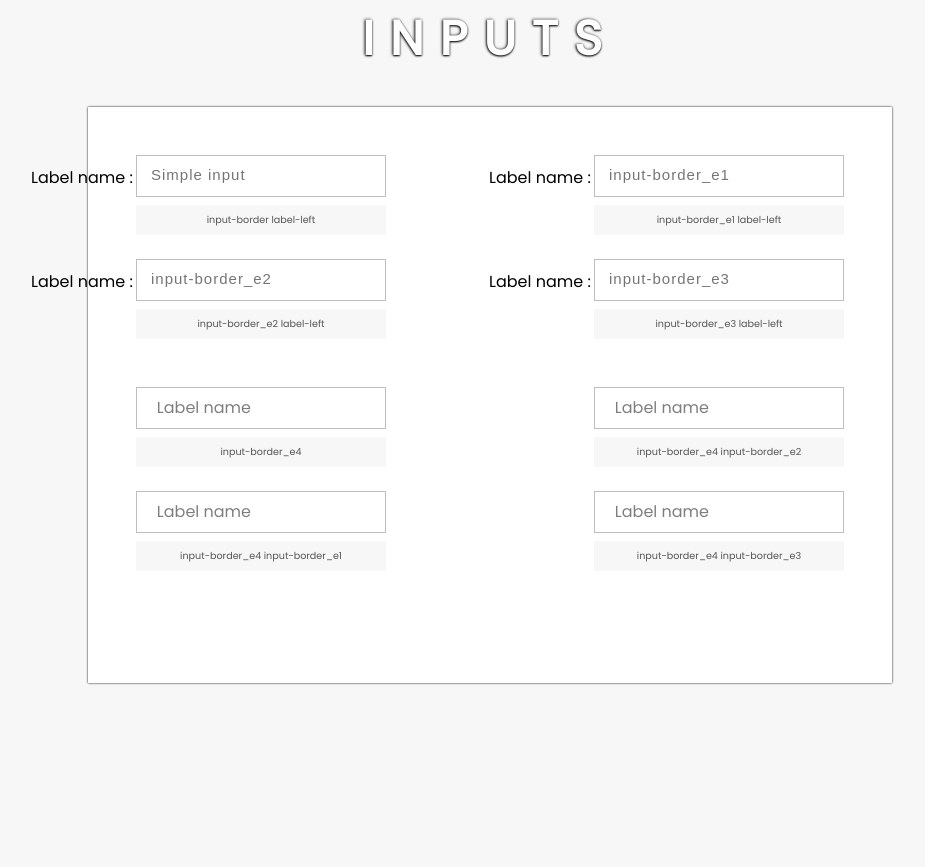
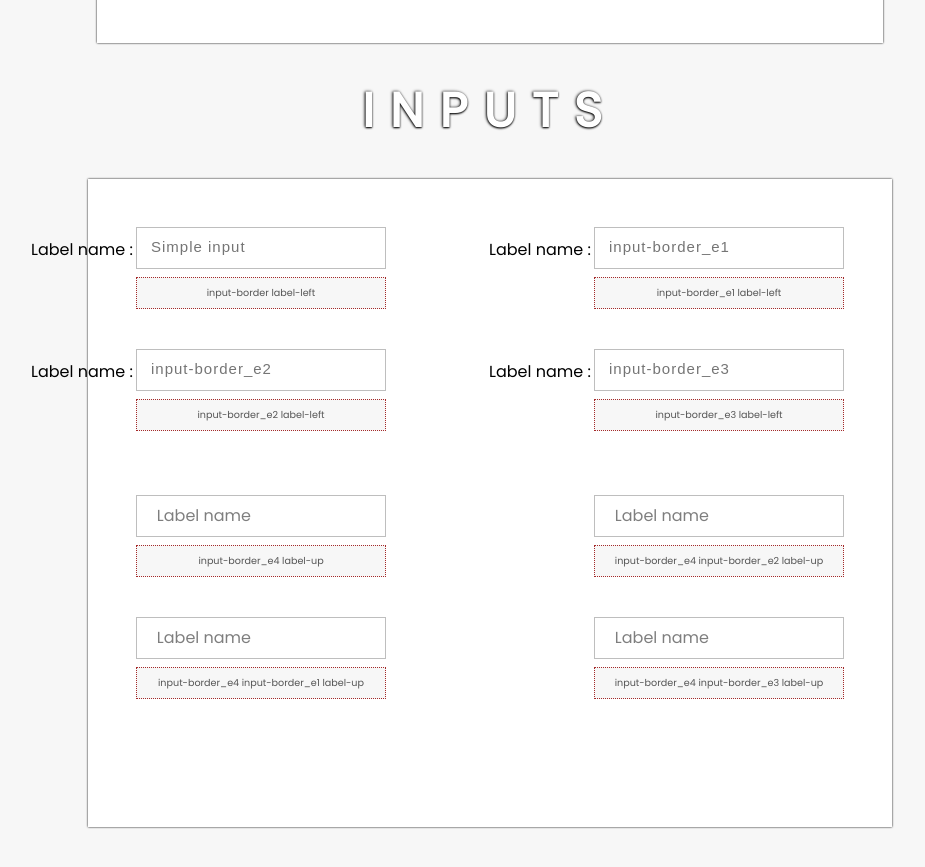
Before and after one commit to elixian/easy-sass, a website: page src/index.html in a window 1280 px wide. Shown: the part 1193-2060 px from the top of the page, without its empty margins (150-1075 px from the left). Before the commit the page ends 1988 px from the top, so only its background shows below. Drawn offline with Linux system fonts and the light colour scheme.

Commit message:
info visibility and more space

```diff
--- a/src/index.html
+++ b/src/index.html
@@ -140,7 +140,7 @@
                         <label for="" class="label-up">Label name</label>
                         <span class="focus"></span>
                     </div>
-                    <span class="info info-class">input-border_e4</span>
+                    <span class="info info-class">input-border_e4 label-up</span>
                 </div>
                 <div class="main-wrapper">
                     <div class="wrapper-input ">
@@ -148,7 +148,7 @@
                         <label for="" class="label-up">Label name</label>
                         <span class="focus"></span>
                     </div>
-                    <span class="info info-class">input-border_e4 input-border_e2</span>
+                    <span class="info info-class">input-border_e4 input-border_e2 label-up</span>
                 </div>
                 <div class="main-wrapper">
                     <div class="wrapper-input ">
@@ -156,7 +156,7 @@
                         <label for="" class="label-up">Label name</label>
                         <span class="focus"><i></i></span>
                     </div>
-                    <span class="info info-class">input-border_e4 input-border_e1</span>
+                    <span class="info info-class">input-border_e4 input-border_e1 label-up</span>
                 </div>
                 <div class="main-wrapper">
                     <div class="wrapper-input ">
@@ -164,7 +164,7 @@
                         <label for="" class="label-up">Label name</label>
                         <span class="focus"><i></i></span>
                     </div>
-                    <span class="info info-class">input-border_e4 input-border_e3</span>
+                    <span class="info info-class">input-border_e4 input-border_e3 label-up</span>
                 </div>
             </div>
         </article>
--- a/src/styles/scss/_presentation.scss
+++ b/src/styles/scss/_presentation.scss
@@ -44,8 +44,9 @@ article{
         text-align:center;
         font-size: .6rem;
         padding: 0.5rem;
-
+        border: 1px dotted brown;
         color: color('neutral','dark');
+        margin-bottom:1rem;
 
         &-class{
             background: color('neutral','light');
```
Also changed, not shown: src/styles/css/style.css.
